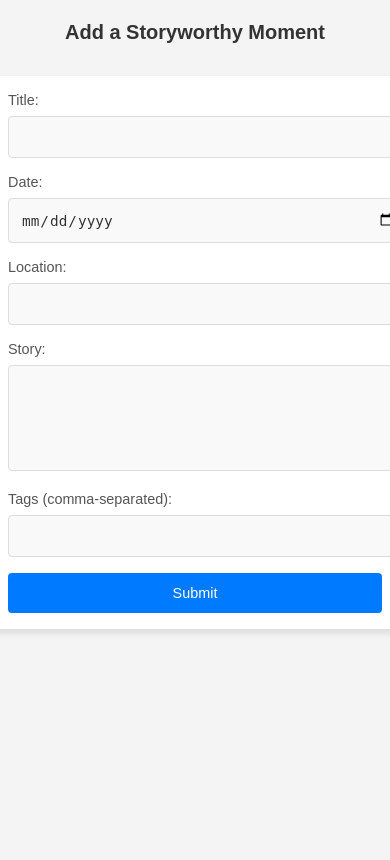
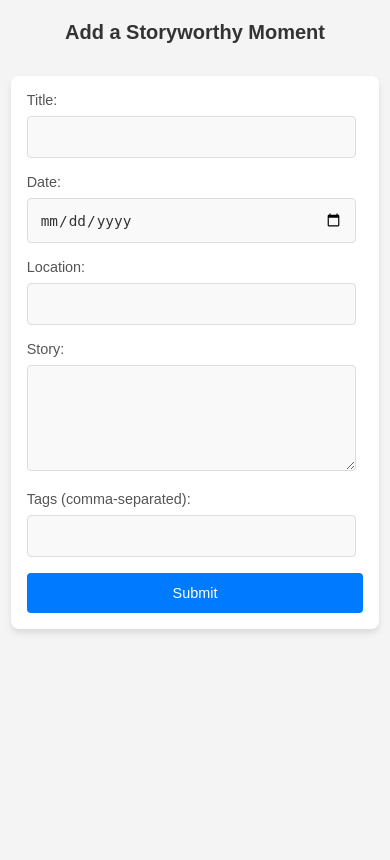
Before and after one commit to kingersid/storyworthy, a Flask app: page /add in a window 390 px wide; the page is wider, and only the part inside the window is pictured. Run offline with Flask 3, Linux system fonts and the light colour scheme.

Commit message:
responsive design update 2

```diff
--- a/app/static/styles.css
+++ b/app/static/styles.css
@@ -18,7 +18,7 @@ form {
     padding: 1.5rem;
     border-radius: 8px;
     box-shadow: 0 4px 6px rgba(0, 0, 0, 0.1);
-    width: 100%;
+    width: 90%;
     max-width: 400px; /* Limit form width on larger screens */
     margin: 1rem; /* Add margin for better spacing */
 }
@@ -35,7 +35,7 @@ h1 {
 input[type="text"],
 input[type="date"],
 textarea {
-    width: 100%;
+    width: 90%;
     padding: 0.75rem;
     margin-bottom: 1rem;
     border: 1px solid #dddddd;
```
